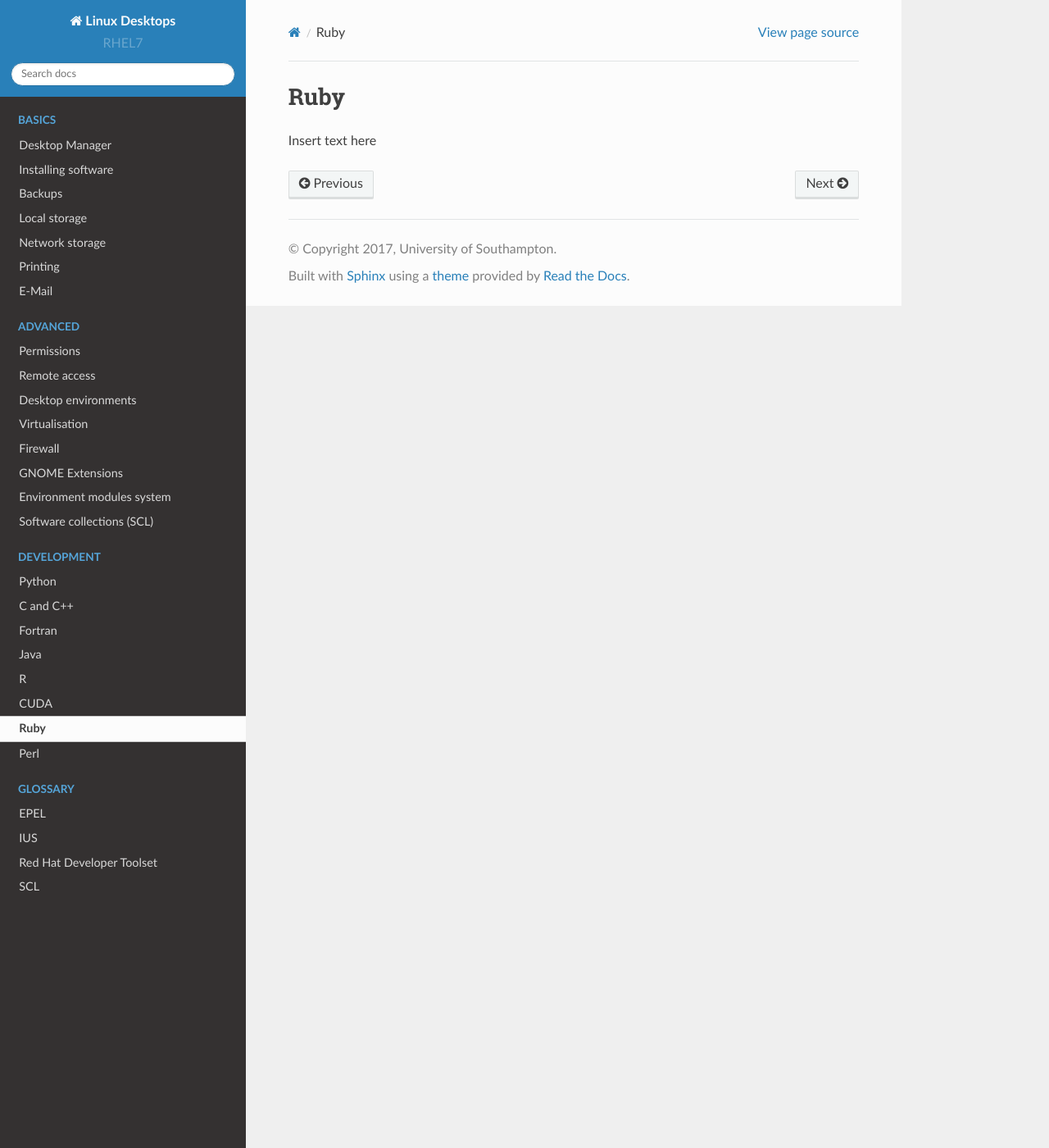
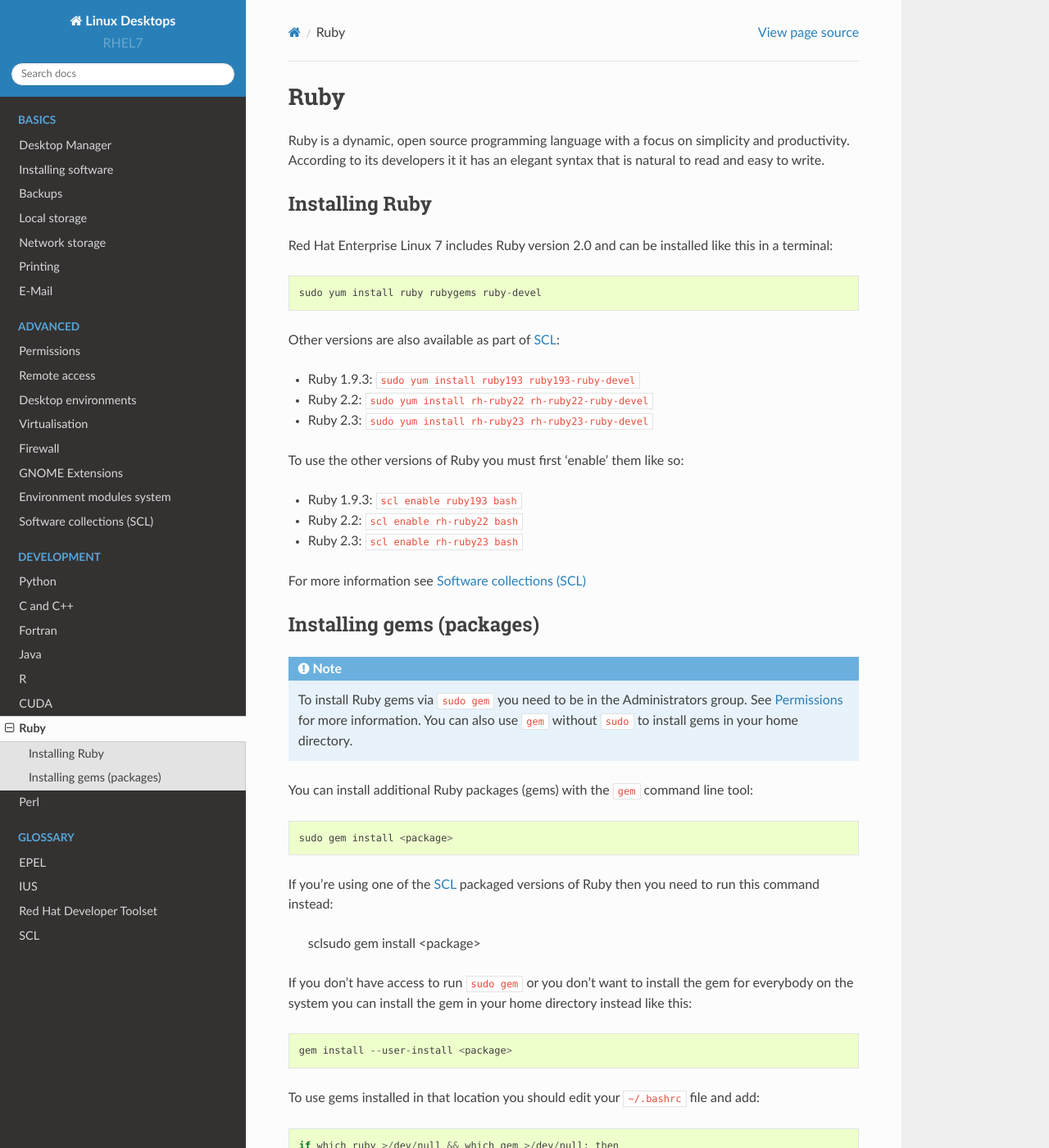
Before and after one commit to southampton/linuxdesktopdocs, a Sphinx documentation site: the page built from docs/ruby.rst, in a window 1280 px wide and 1400 px high. Shown: the whole window at 82% size. Built offline with Sphinx 7.4.7 and the Read the Docs theme 2.0.0, drawn with Linux system fonts in a browser that asks for light colours; some of the changed text lies outside the part shown.

Commit message:
sadly I learned way too much about ruby

```diff
--- a/docs/permissions.rst
+++ b/docs/permissions.rst
@@ -41,6 +41,7 @@
 - ``rpm`` - for installing local RPM packages
 - ``pip`` - for installing Python packages
 - ``cpan`` - for installing Perl modules
+- ``gem`` - for installing Ruby gems (packages)
 
 They are also granted permissions via ``PolicyKit`` to do the following:
 
--- a/docs/ruby.rst
+++ b/docs/ruby.rst
@@ -1,4 +1,62 @@
 Ruby
 ====
 
-Insert text here
+Ruby is a dynamic, open source programming language with a focus on simplicity
+and productivity. According to its developers it it has an elegant syntax
+that is natural to read and easy to write.
+
+Installing Ruby
+---------------
+
+Red Hat Enterprise Linux 7 includes Ruby version 2.0 and can be installed like
+this in a terminal::
+
+   sudo yum install ruby rubygems ruby-devel
+
+Other versions are also available as part of :doc:`scl`:
+
+* Ruby 1.9.3: ``sudo yum install ruby193 ruby193-ruby-devel``
+* Ruby 2.2: ``sudo yum install rh-ruby22 rh-ruby22-ruby-devel``
+* Ruby 2.3: ``sudo yum install rh-ruby23 rh-ruby23-ruby-devel``
+
+To use the other versions of Ruby you must first 'enable' them like so:
+
+* Ruby 1.9.3: ``scl enable ruby193 bash``
+* Ruby 2.2: ``scl enable rh-ruby22 bash``
+* Ruby 2.3: ``scl enable rh-ruby23 bash``
+
+For more information see :doc:`softwarecollections`
+
+Installing gems (packages)
+--------------------------
+
+.. note::
+
+   To install Ruby gems via ``sudo gem`` you need to be in the
+   Administrators group. See :doc:`permissions` for more information. You can
+   also use ``gem`` without ``sudo`` to install gems in your home directory.
+
+You can install additional Ruby packages (gems) with the ``gem`` command line
+tool::
+
+   sudo gem install <package>
+
+If you're using one of the :doc:`scl` packaged versions of Ruby then you need
+to run this command instead:
+
+   sclsudo gem install <package>
+
+If you don't have access to run ``sudo gem`` or you don't want to install the
+gem for everybody on the system you can install the gem in your home directory
+instead like this::
+
+   gem install --user-install <package>
+
+To use gems installed in that location you should edit your ``~/.bashrc`` file
+and add::
+
+   if which ruby >/dev/null && which gem >/dev/null; then
+       PATH="$(ruby -rubygems -e 'puts Gem.user_dir')/bin:$PATH"
+   fi
+
+And then restart your shell/terminal.
```
